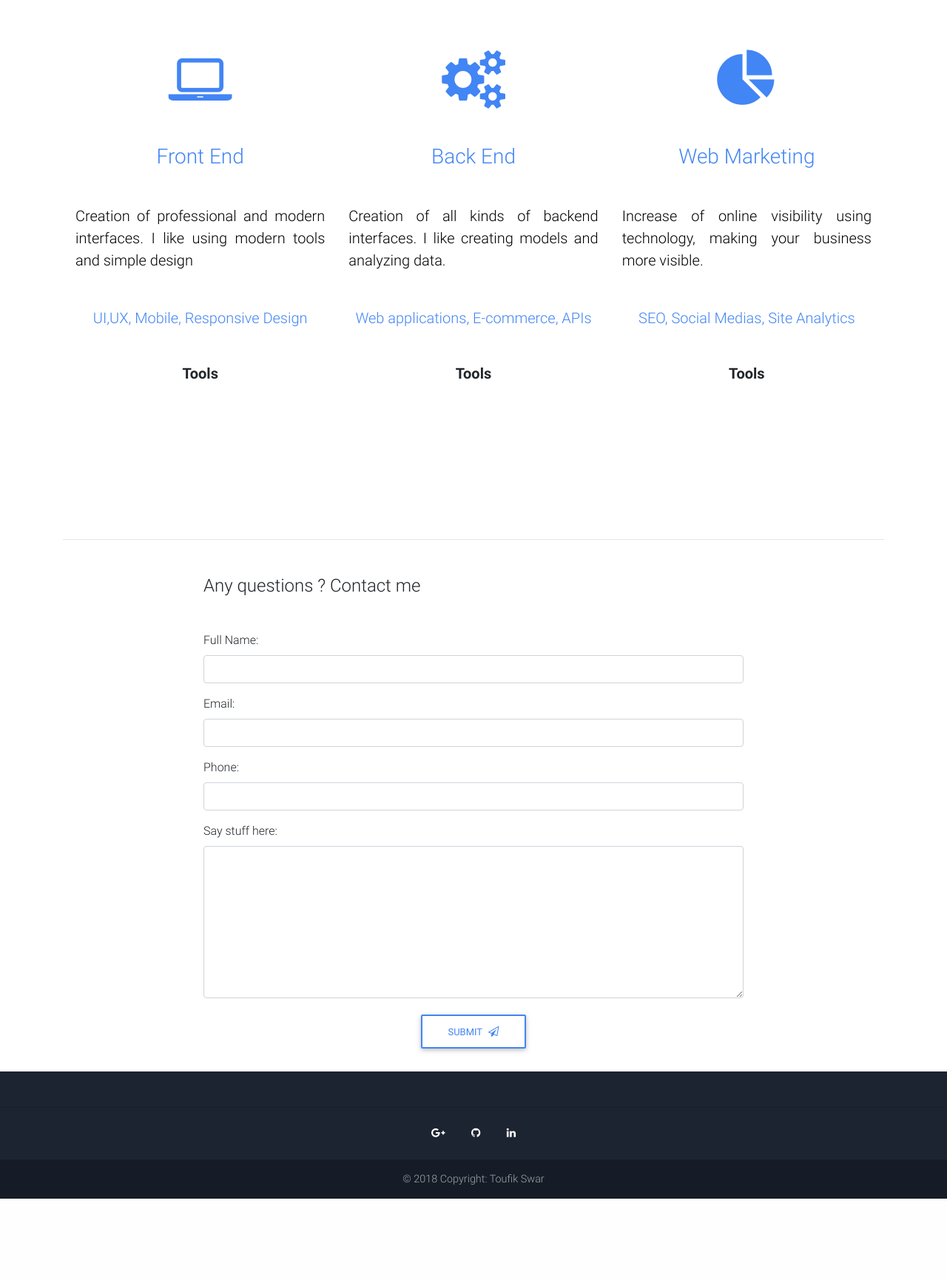
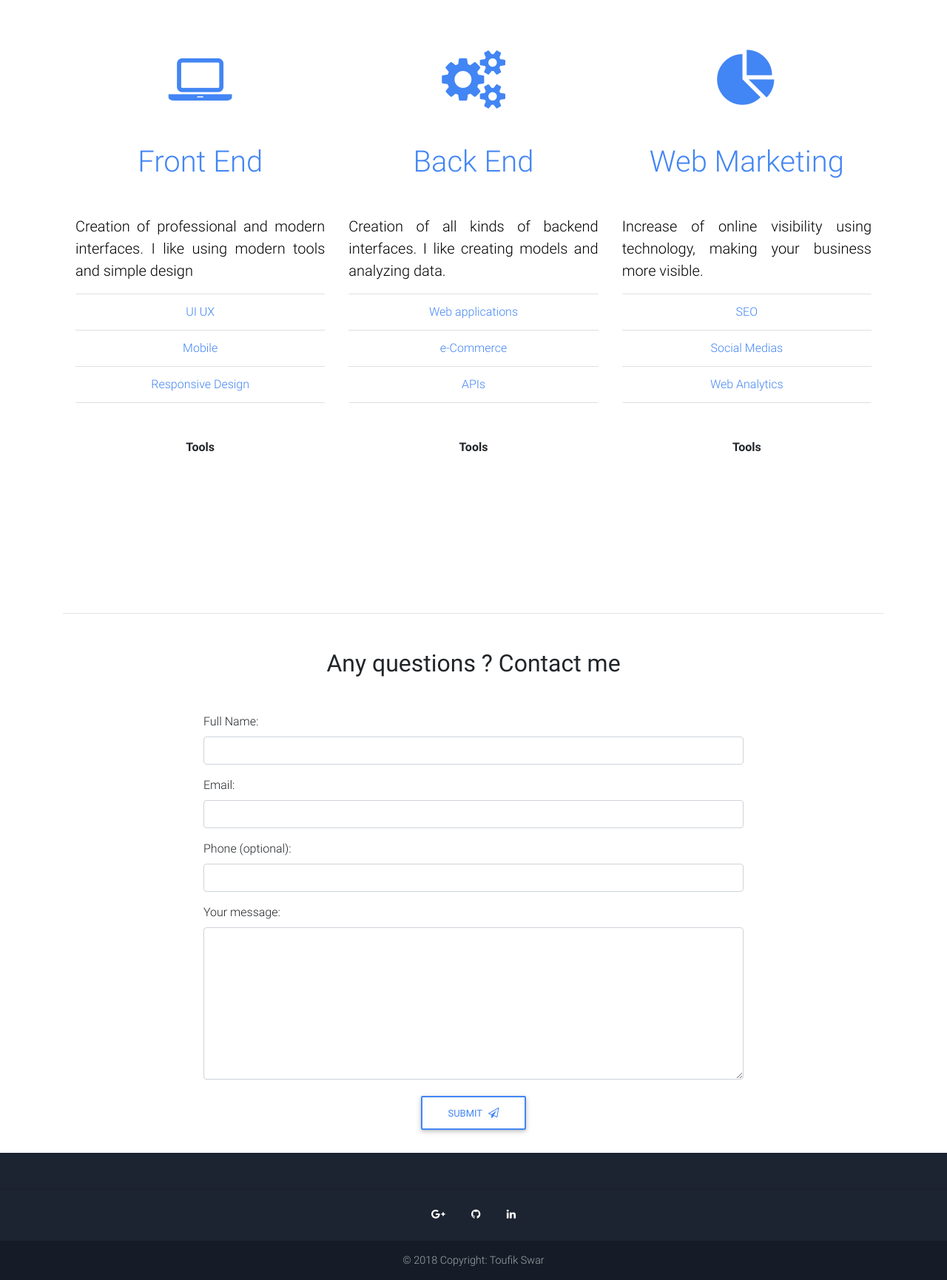
Before and after one commit to toufikswar/toufikswarcv, a Django app: template src/templates/cv/index.html in a window 1280 px wide. Shown: the part 886-2617 px from the top of the page at 74% size. Before the commit the page ends 2507 px from the top, so only its background shows below. Run offline with Django 3.2, Linux system fonts and the light colour scheme; the template is opened without the code that fills it: values that come from a table or form of the project are taken from there, others are empty; some libraries are stand-ins or nearby versions.

Commit message:
Changed and fixed JSON form and email message, added Loader

```diff
--- a/src/maincv/forms.py
+++ b/src/maincv/forms.py
@@ -4,8 +4,8 @@ from django import forms
 class ContactForm(forms.Form):
     full_name = forms.CharField(label="Full Name")
     email = forms.EmailField(label="Email")
-    phone = forms.CharField(label="Phone", required=False)
-    message = forms.CharField(label = "Say stuff here",
+    phone = forms.CharField(label="Phone (optional)", required=False)
+    message = forms.CharField(label = "Your message",
             widget=forms.Textarea(attrs={'rows':'8'})
     )
 
--- a/src/static/css/custom.css
+++ b/src/static/css/custom.css
@@ -97,3 +97,53 @@ body,
 .techicon {
   width: 2.5rem!important;
 }
+
+
+/* Page Loader CSS */
+/* Center the loader */
+#loader {
+  display: none;
+  position: absolute;
+  left: 50%;
+  top: 50%;
+  z-index: 1;
+  width: 150px;
+  height: 150px;
+  margin: -75px 0 0 -75px;
+  border: 16px solid #f3f3f3;
+  border-radius: 50%;
+  border-top: 16px solid #3498db;
+  width: 120px;
+  height: 120px;
+  -webkit-animation: spin 2s linear infinite;
+  animation: spin 2s linear infinite;
+}
+
+@-webkit-keyframes spin {
+  0% { -webkit-transform: rotate(0deg); }
+  100% { -webkit-transform: rotate(360deg); }
+}
+
+@keyframes spin {
+  0% { transform: rotate(0deg); }
+  100% { transform: rotate(360deg); }
+}
+
+/* Add animation to "page content" */
+.animate-bottom {
+  position: relative;
+  -webkit-animation-name: animatebottom;
+  -webkit-animation-duration: 1s;
+  animation-name: animatebottom;
+  animation-duration: 1s
+}
+
+@-webkit-keyframes animatebottom {
+  from { bottom:-100px; opacity:0 }
+  to { bottom:0px; opacity:1 }
+}
+
+@keyframes animatebottom {
+  from{ bottom:-100px; opacity:0 }
+  to{ bottom:0; opacity:1 }
+}
--- a/src/templates/cv/about_me.html
+++ b/src/templates/cv/about_me.html
@@ -3,8 +3,8 @@
 <section class="">
   <!--Grid row-->
   <div class="row wow fadeIn">
-    <div class="col-md-4 my-4">
-      <img src="{% static 'img/toufik.png' %}" class="img-fluid z-depth-1-half rounded-circle" alt="">
+    <div class="col-md-4 my-4 text-center">
+      <img src="{% static 'img/toufik.png' %}" class="img-fluid z-depth-1-half rounded-circle" alt="My portrait">
     </div>
     <div class="col-md-8 my-4 d-flex justify-content-center align-items-center">
       <p class="lead mx-1 px-4 text-justify">{{ person.Introduction | safe }}</p>
--- a/src/templates/cv/base.html
+++ b/src/templates/cv/base.html
@@ -9,25 +9,16 @@
   <title>Toufik Swar</title>
   <!-- Font Awesome -->
   <link href="https://maxcdn.bootstrapcdn.com/font-awesome/4.7.0/css/font-awesome.min.css" rel="stylesheet">
-  {% comment %} <link rel="stylesheet" href="https://maxcdn.icons8.com/fonts/line-awesome/1.1/css/line-awesome-font-awesome.min.css"> {% endcomment %}
-
   <!-- Bootstrap core CSS -->
   <link href='{% static "vendor/mdbootstrap/css/bootstrap.min.css" %}' rel="stylesheet">
-  <!-- <link href="css/bootstrap.min.css" rel="stylesheet"> -->
-
   <!-- Material Design Bootstrap -->
-  <!-- <link href="css/mdb.min.css" rel="stylesheet"> -->
   <link href='{% static "vendor/mdbootstrap/css/mdb.min.css" %}' rel="stylesheet">
   <!-- Your custom styles (optional) -->
   <link href='{% static "vendor/mdbootstrap/css/style.min.css" %}' rel="stylesheet">
-  <!-- <link href="css/style.min.css" rel="stylesheet"> -->
+
 
   <link href='{% static "css/custom.css" %}' rel="stylesheet">
 
-  <style type="text/css">
-
-
-  </style>
 </head>
 
 <body>
@@ -69,7 +60,7 @@
 
   <script type="text/javascript">
     new TypeIt('#element', {
-      speed: 150
+      speed: 70
     }).type('Hey there')
       .break()
       .type('I am Toufik')
@@ -81,7 +72,19 @@
       .empty()
       .pause(2000)
       .break()
-      .type('Check out my skills :)')
+      .type('Web Development')
+      .break()
+      .pause(1000)
+      .type('Digital Marketing')
+      .break()
+      .pause(1000)
+      .type('Data Analysis')
+      .break()
+      .pause(1000)
+      .type("Customized Dashboards")
+      .pause(2000)
+      .empty()
+      .type("Check my skills <a href='#skills'>here</a>")
       ;
   </script>
 
@@ -113,6 +116,8 @@
     $(document).ready(function (){
       $(document).on('submit', '#contact_form', function(e){
         e.preventDefault();
+        $('#contact_form button').prop("disabled", true);
+        $("#loader").css('display','block');
           $.ajax({
             type:'POST',
             url:'/contact/',
@@ -134,26 +139,35 @@
             //   }
             // }
             success: function(response){
+
               if (response.status === 'sent'){
+                  $("#loader").css('display','none');
                   $("#contact_alert").addClass('alert-success').fadeIn();
                   $("#contact_form")[0].reset();
+                  $('#contact_form button').prop("disabled", false);
+                  $('#contact_form').remove();
               } else if (response.status === 'failed'){
+                  $("#loader").css('display','none');
                   console.log("failed to send message")
                   $("#message").text("The message couldn't be sent");
                   $("#message").prev().children('i').removeClass('fa-thumbs-o-up').addClass('fa-times-circle');
                   $("#contact_alert").addClass('alert-danger').fadeIn();
+                  $('#contact_form button').prop("disabled", false);
               } else if (response.status === 'form error' && response.errors ){
+                $("#loader").css('display','none');
                 console.log(response.errors)
                 error_data = response.errors
                 $.each(error_data, function(index,value){
                   console.log(index + " "+ error_data[index]);
                   $("#id_"+index).addClass("is-invalid");
                   $("#id_"+index).next('.invalid-feedback').show().html(String(error_data[index]));
+                  $('#contact_form button').prop("disabled", false);
                   //$(".invalid-feedback").show()
                 });
               }
             },
         });
+
       });
 
       $("form").on("click", function(){
--- a/src/templates/cv/contact.html
+++ b/src/templates/cv/contact.html
@@ -3,18 +3,16 @@
 {% load widget_tweaks %}
 
 <!--Section: Main info-->
-<section class="">
-  <!--Grid row-->
+<section>
   <div class="row wow fadeIn">
     <div class="col-sm-8 offset-sm-2">
-      <!--Header-->
-      <h4 class="mb-5">Any questions ? Contact me </h4>
-
-      <div id="contact_alert" class="alert alert-dismissible collapse">
-        <a href="#" class="close" data-dismiss="alert" aria-label="close">&times;</a>
-        <strong><i class="fa fa-thumbs-o-up mr-2"></i></strong>
+      <p class="mb-5 h2 text-center font-weight-normal">Any questions ? Contact me </p>
+      <div id="contact_alert" class="alert collapse">
+        <!-- <a href="#" class="close" data-dismiss="alert" aria-label="close">&times;</a> -->
+        <span class="font-weight-bold"><i class="fa fa-thumbs-o-up mr-2"></i></span>
         <span id='message'>Your message was sent sucessfully !</span>
       </div>
+
 
       <form method="post" id="contact_form" novalidate>{% csrf_token %}
         {% for hidden_field in form.hidden_fields %}
@@ -28,6 +26,7 @@
               <div class="invalid-feedback"></div>
           </div>
         {% endfor %}
+        <div id="loader"></div>
         <div class="text-center">
           <button type="submit" class="btn btn-outline-primary">Submit<i class="fa fa-paper-plane-o ml-2"></i></button>
         </div>
--- a/src/templates/cv/education.html
+++ b/src/templates/cv/education.html
@@ -13,7 +13,7 @@
     <div class="col-md-2"><img src="{% static edu.LogoURL %}" class="img-fluid" alt="Logo ISEP"></div> {% endcomment %}
     <div class="col-md-3">
       <div class="d-flex flex-column">
-        <div class="text-center"><img src="{% static edu.LogoURL %}" class="img-fluid" alt="School Logo"></div>
+        <div class="text-center"><img src="{% static edu.LogoURL %}" class="img-fluid" alt="{{edu.SchoolName}} Logo"></div>
       </div>
     </div>
     <div class="col-md-1"></div>
--- a/src/templates/cv/experiences.html
+++ b/src/templates/cv/experiences.html
@@ -21,7 +21,7 @@
             <h5 class="mb-3">{{ exp.Title }}</h5>
           </div>
           <div class="d-flex flex-column flex-md-row">
-            <div class="text-primary"><strong>{{ exp.Company }}</strong></div>
+            <div class="text-primary"><span class="font-weight-bold">{{ exp.Company }}</span></div>
             <div class="text-primary ml-md-auto">{{ exp.StartDate|date:"F Y" }} - {{ exp.EndDate|date:"F Y" }}</div>
           </div>
         {% comment %} </div> {% endcomment %}
--- a/src/templates/cv/image_carousel.html
+++ b/src/templates/cv/image_carousel.html
@@ -15,7 +15,7 @@
           <ul class="animated fadeInUp col-md-12 list-unstyled list-inline align-self-end">
             <li>
               {% comment %} <h1 class="font-weight-bold text-uppercase type-it"></h1> {% endcomment %}
-              <h1 id="element" class="font-weight-bold"></h1>
+              <p class="h1" id="element"></p>
             </li>
             <li>
               <p class="font-weight-bold text-uppercase py-4 "></p>
--- a/src/templates/cv/navbar.html
+++ b/src/templates/cv/navbar.html
@@ -24,10 +24,10 @@
           </a>
         </li>
         <li class="nav-item mx-3">
-          <a class="nav-link js-scroll-trigger" href="{% url 'cv:home' %}#skills" target="">Services</a>
+          <a class="nav-link js-scroll-trigger" href="{% url 'cv:home' %}#skills">Services</a>
         </li>
         <li class="nav-item mx-3">
-          <a class="nav-link js-scroll-trigger" href="{% url 'cv:home' %}#contact" target="">Contact</a>
+          <a class="nav-link js-scroll-trigger" href="{% url 'cv:home' %}#contact">Contact</a>
         </li>
 
         <!-- Dropdown -->
--- a/src/templates/cv/skills.html
+++ b/src/templates/cv/skills.html
@@ -1,5 +1,5 @@
 <!-- Icons Grid -->
-<section class="">
+<section>
   <div class="row pt-2 px-3">
     <div class="col-lg-4 px-3 pt-5 mb-5">
       <div class="d-flex justify-content-center mb-4">
@@ -7,10 +7,14 @@
           <i class="fa fa-laptop fa-5x text-primary" aria-hidden="true"></i>
         </span>
       </div>
-      <h3 class="text-center mb-5 mt-5 text-primary">Front End</h3>
+      <h1 class="text-center mb-5 mt-5 text-primary">Front End</h1>
       <p class="black-text lead my-3 text-justify">Creation of professional and modern interfaces. I like using modern tools and simple design</p>
-      <p class="text-primary lead text-center text-justify mt-5">UI,UX, Mobile, Responsive Design</p>
-      <h5 class="mt-5 mb-3 text-center font-weight-bold">Tools</h5>
+      <ul class="list-group list-group-flush text-primary text-center">
+        <li class="list-group-item">UI UX</li>
+        <li class="list-group-item">Mobile</li>
+        <li class="list-group-item">Responsive Design</li>
+      </ul>
+      <p class="mt-5 mb-3 text-center font-weight-bold">Tools</p>
       <div class="d-flex justify-content-center">
         <ul class="list-inline">
           <li class="list-inline-item techicon">{{ technology_dict.Html5 | safe }}</li>
@@ -28,10 +32,14 @@
           <i class="fa fa-cogs fa-5x text-primary"></i>
         </span>
       </div>
-      <h3 class="text-center mb-5 mt-5 text-primary">Back End</h3>
+      <h1 class="text-center mb-5 mt-5 text-primary">Back End</h1>
       <p class="black-text lead my-3 text-justify">Creation of all kinds of backend interfaces. I like creating models and analyzing data.</p>
-      <p class="text-primary lead text-center text-justify mt-5">Web applications, E-commerce, APIs</p>
-      <h5 class="mt-5 mb-3 text-center font-weight-bold">Tools</h5>
+      <ul class="list-group list-group-flush text-primary text-center">
+        <li class="list-group-item">Web applications</li>
+        <li class="list-group-item">e-Commerce</li>
+        <li class="list-group-item">APIs</li>
+      </ul>
+      <p class="mt-5 mb-3 text-center font-weight-bold">Tools</p>
       <div class="d-flex justify-content-center">
         <ul class="list-inline">
           <li class="list-inline-item techicon">{{ technology_dict.Python | safe }}</li>
@@ -47,13 +55,17 @@
     <div class="col-lg-4 px-3 pt-5">
       <div class="d-flex justify-content-center mb-4">
         <span class="wow rubberBand">
-          <i class="fa fa-5x fa-pie-chart text-primary" aria-hidden="true"></i>
+          <i class="fa fa-5x fa-pie-chart text-primary" aria-hiddsen="true"></i>
         </span>
       </div>
-      <h3 class="text-center my-5 text-primary">Web Marketing</h3>
+      <h1 class="text-center my-5 text-primary">Web Marketing</h1>
       <p class="black-text lead my-3 text-justify">Increase of online visibility using technology, making your business more visible.</p>
-      <p class="text-primary lead text-center text-justify mt-5">SEO, Social Medias, Site Analytics</p>
-      <h5 class="mt-5 mb-3 text-center font-weight-bold">Tools</h5>
+      <ul class="list-group list-group-flush text-primary text-center">
+        <li class="list-group-item">SEO</li>
+        <li class="list-group-item">Social Medias</li>
+        <li class="list-group-item">Web Analytics</li>
+      </ul>
+      <p class="mt-5 mb-3 text-center font-weight-bold">Tools</p>
       <div class="d-flex justify-content-center">
         <ul class="list-inline">
           <li class="list-inline-item techicon">{{ technology_dict.Google | safe }}</li>
```
Also changed, not shown: src/templates/cv/carousel.html (deleted, +0 -146 lines), src/templates/cv/full_page_intro.html (deleted, +0 -32 lines), src/templates/cv/index.html (+0 -14 lines).
